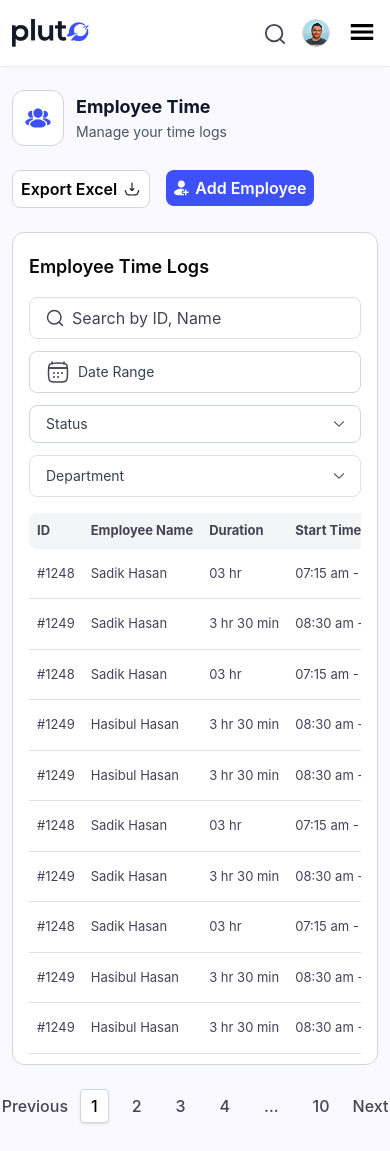
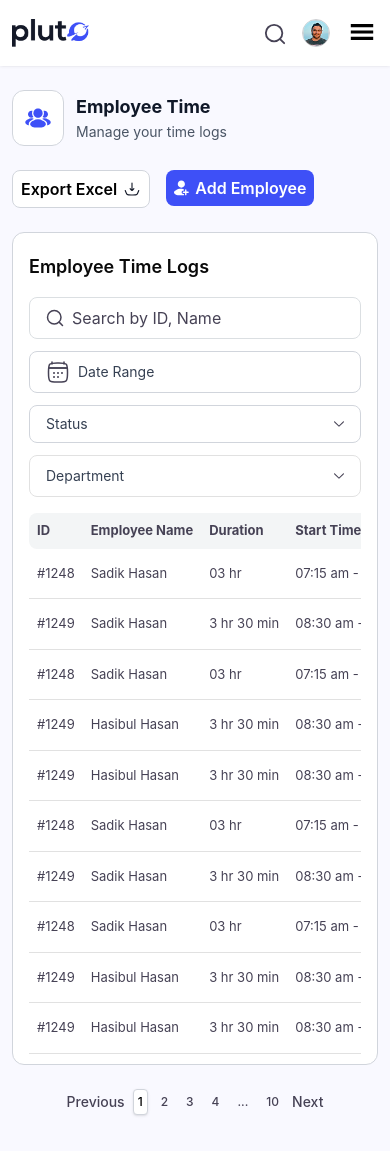
Before and after one commit to Tanvir-Ramim/gainSolutionTask, a React (Vite) app: page / in a window 390 px wide. Built offline with nearby package versions, Linux system fonts and the light colour scheme.

Commit message:
pagination reponsive problem fixed

```diff
--- a/src/shared/components/Table.jsx
+++ b/src/shared/components/Table.jsx
@@ -255,12 +255,12 @@ const Table = () => {
         </div>
       </div>
       {/* ---------------- pagi ---------------- */}
-      <div className="mt-6 lg:mb-12 md:mb-10 sm:mb-9 mb-7 md:mr-9 flex items-center @sm:space-x-3 space-x-2 text-[#464255] font-medium md:justify-end justify-center">
+      <div className="mt-6 lg:mb-12 md:mb-10 sm:mb-9 mb-7 md:mr-9 flex items-center @lg:space-x-3 space-x-2 text-[#464255] font-medium md:justify-end justify-center">
         <button
           onClick={() => changePage(currentPage - 1)}
-          className="flex items-center @sm:text-base text-sm cursor-pointer gap-1 hover:text-black transition-colors duration-200"
+          className="flex items-center @lg:text-base text-sm cursor-pointer gap-1 hover:text-black transition-colors duration-200"
         >
-          <span className="text-lg @md:block hidden">←</span> Previous
+          <span className="text-lg @lg:block hidden">←</span> Previous
         </button>
 
         {getPageNumbers().map((page, index) => (
@@ -268,8 +268,8 @@ const Table = () => {
             key={index}
             onClick={() => changePage(page)}
             className={`
-             @sm:px-2.5 px-1 @sm:py-1 py-0.5
-            p-0.5 flex items-center @sm:text-base cursor-pointer text-xs justify-center rounded
+             @lg:px-2.5 px-1 @sm:py-1 py-0.5
+            p-0.5 flex items-center @lg:text-base cursor-pointer text-xs justify-center rounded
             transition-all duration-200 ease-in-out
             ${
               page === currentPage
@@ -285,9 +285,9 @@ const Table = () => {
         {/* Next */}
         <button
           onClick={() => changePage(currentPage + 1)}
-          className="flex items-center gap-1 cursor-pointer @sm:text-base text-sm hover:text-black transition-colors duration-200"
+          className="flex items-center gap-1 cursor-pointer @lg:text-base text-sm hover:text-black transition-colors duration-200"
         >
-          Next <span className="text-lg @md:block hidden">→</span>
+          Next <span className="text-lg @lg:block hidden">→</span>
         </button>
       </div>
     </div>
--- a/src/shared/constants/TableData.js
+++ b/src/shared/constants/TableData.js
@@ -68,7 +68,7 @@ export const mockData = [
     due: "05 hr",
     department: "Design",
     project: "CRM Project",
-    notes: "Working on Data Management...",
+    notes: "Working on Data Management...Working on Data Management...Working on Data Management...Working on Data Management...Working on Data Management...Working on Data Management...",
     status: "none",
   },
   {
```
